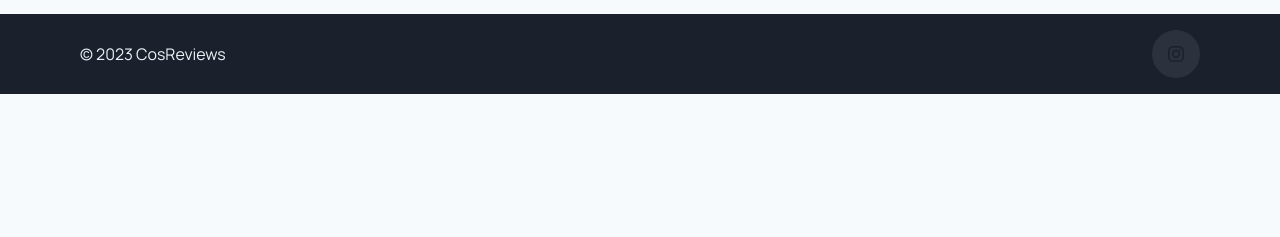
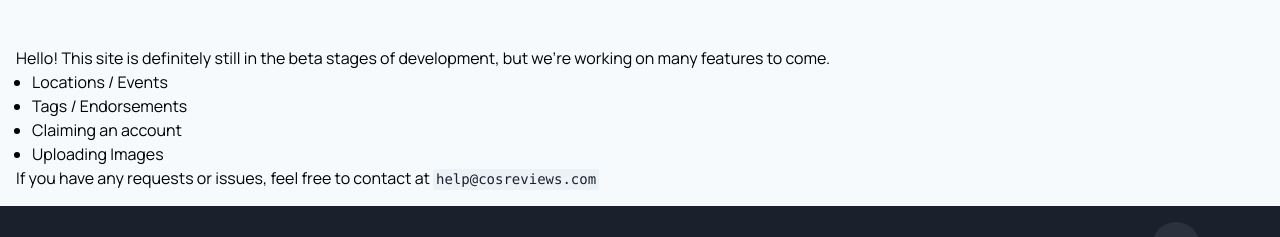
Before and after one commit to L-Dragon5/cosplay-reviews, a Next.js app: page / in a window 1280 px wide. Shown: the part 913-1150 px from the top of the page. Before the commit the page ends 1007 px from the top, so only its background shows below. Built offline with nearby package versions, Linux system fonts and the light colour scheme; no server answers.

Commit message:
Add default to avatar picture. Add status box and email to home page

```diff
--- a/src/components/elements/Navigation.js
+++ b/src/components/elements/Navigation.js
@@ -83,7 +83,13 @@ const Navigation = () => {
                 cursor="pointer"
                 minW={0}
               >
-                <Avatar size="sm" src={session?.user?.image} />
+                <Avatar
+                  size="sm"
+                  name={
+                    session?.user?.displayName ?? session?.user?.name ?? null
+                  }
+                  src={session?.user?.image}
+                />
               </MenuButton>
               <MenuList>
                 <MenuItem>Account Settings</MenuItem>
--- a/src/pages/index.js
+++ b/src/pages/index.js
@@ -1,11 +1,16 @@
 import {
   Box,
+  Code,
   Container,
   Heading,
   LinkBox,
   LinkOverlay,
+  List,
+  ListItem,
   SimpleGrid,
   Square,
+  Text,
+  UnorderedList,
   useColorModeValue,
 } from '@chakra-ui/react';
 import NextLink from 'next/link';
@@ -63,6 +68,22 @@ const HomeRoute = () => {
             </LinkBox>
           ))}
         </SimpleGrid>
+        <Box mt={12}>
+          <Text>
+            Hello! This site is definitely still in the beta stages of
+            development, but we're working on many features to come.
+          </Text>
+          <UnorderedList>
+            <ListItem>Locations / Events</ListItem>
+            <ListItem>Tags / Endorsements</ListItem>
+            <ListItem>Claiming an account</ListItem>
+            <ListItem>Uploading Images</ListItem>
+          </UnorderedList>
+          <Text>
+            If you have any requests or issues, feel free to contact at{' '}
+            <Code>help@cosreviews.com</Code>
+          </Text>
+        </Box>
       </Container>
     </Box>
   );
```
